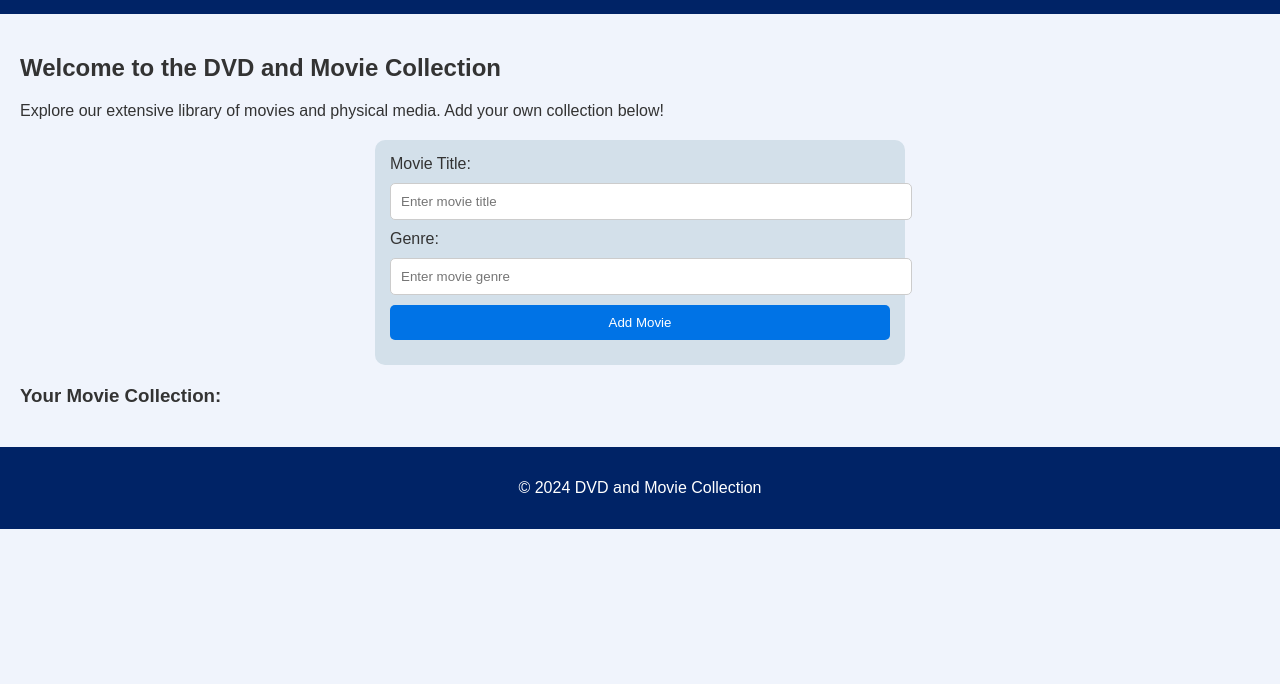
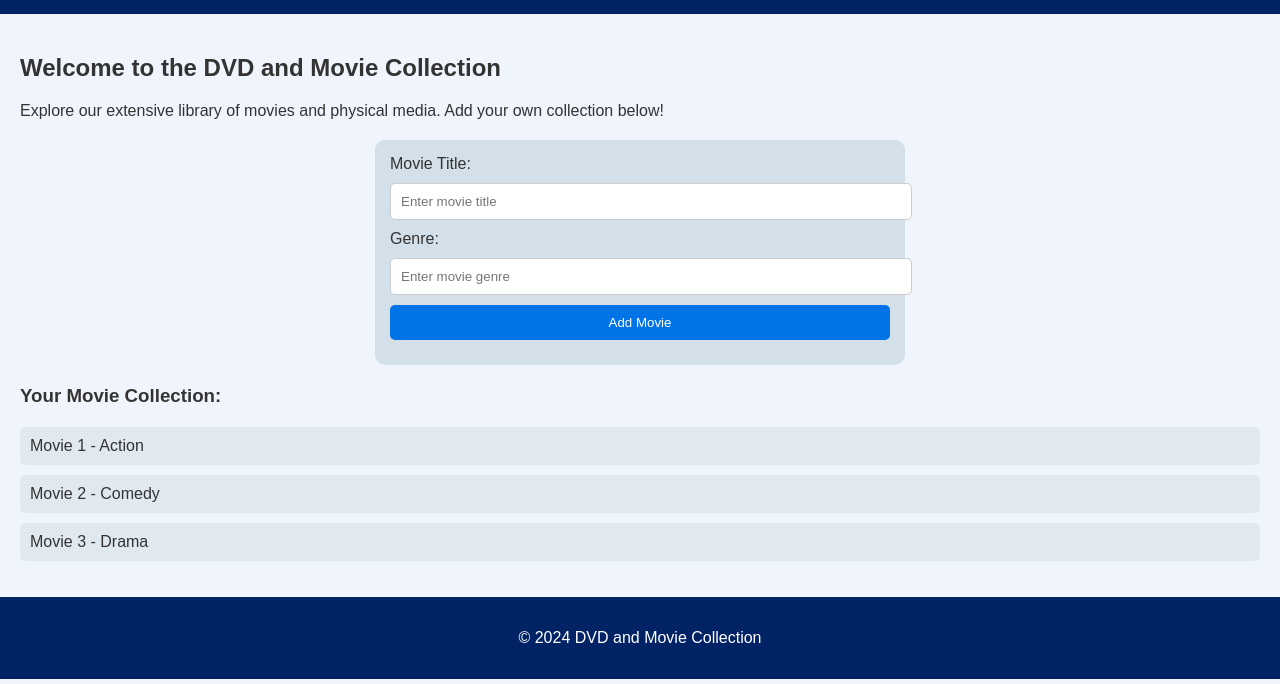
Before and after one commit to slum03/Project-Milestone-3, a website: page index.html in a window 1280 px wide. Shown: the part 116-800 px from the top of the page. Drawn offline with Linux system fonts and the light colour scheme; no server answers.

Commit message:
Fixed movie list error and updated image path for about page

```diff
--- a/index.html
+++ b/index.html
@@ -100,23 +100,22 @@
 
     <script>
         // Fetch and display the movie list when the page loads
+        // Replace the fetch call with a static movie list for testing
 async function loadMovies() {
-            try {
-                const response = await fetch('/movies');
-                if (!response.ok) throw new Error('Failed to load movies');
-                const movies = await response.json();
+    const movies = [
+        { title: 'Movie 1', genre: 'Action' },
+        { title: 'Movie 2', genre: 'Comedy' },
+        { title: 'Movie 3', genre: 'Drama' }
+    ];
     const movieList = document.getElementById('movieList');
-                movieList.innerHTML = ''; // Clear current list
+    movieList.innerHTML = '';
     movies.forEach(movie => {
         const li = document.createElement('li');
         li.textContent = `${movie.title} - ${movie.genre}`;
         movieList.appendChild(li);
     });
-            } catch (error) {
-                console.error('Error loading movies:', error);
-                alert('Could not load movies.');
 }
-        }
+
 
         document.getElementById('movieForm').addEventListener('submit', async function(event) {
             event.preventDefault();
```
Also changed, not shown: about.html (+1 -1 lines). Lines whose indentation alone changed are shown as unchanged.
